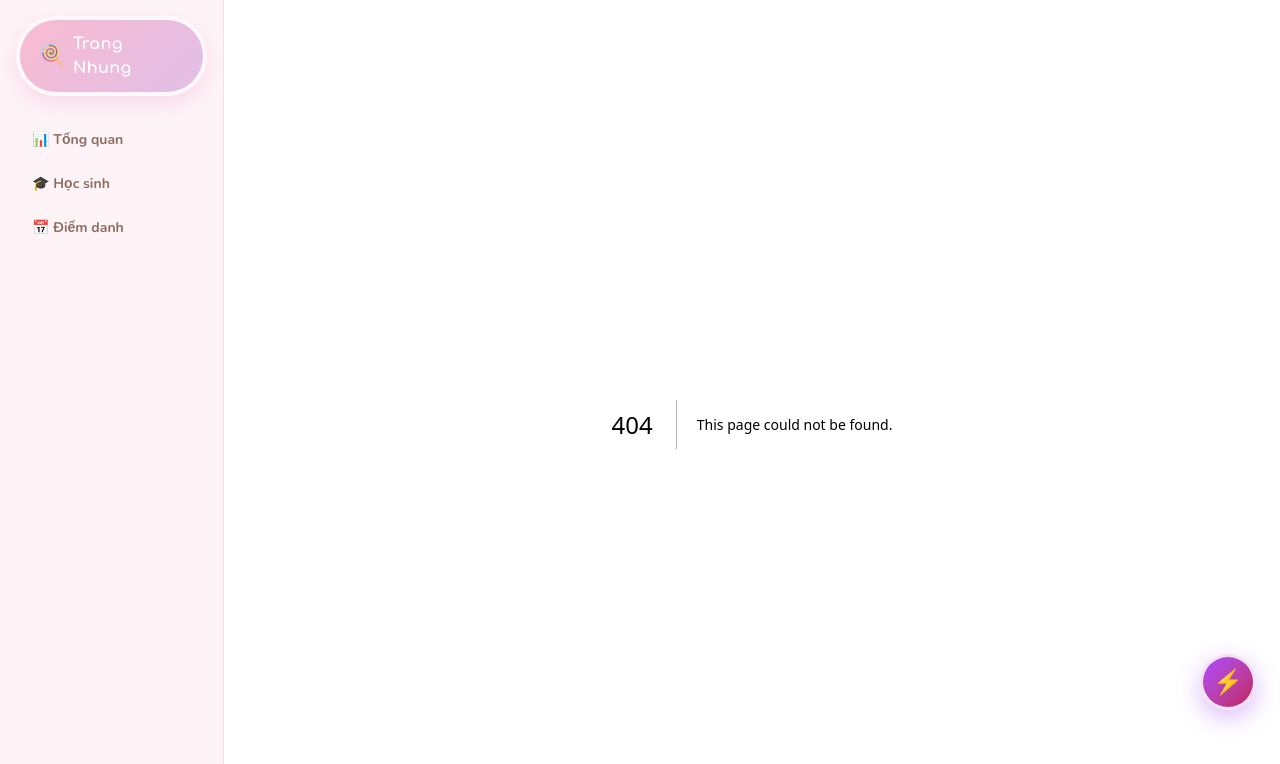
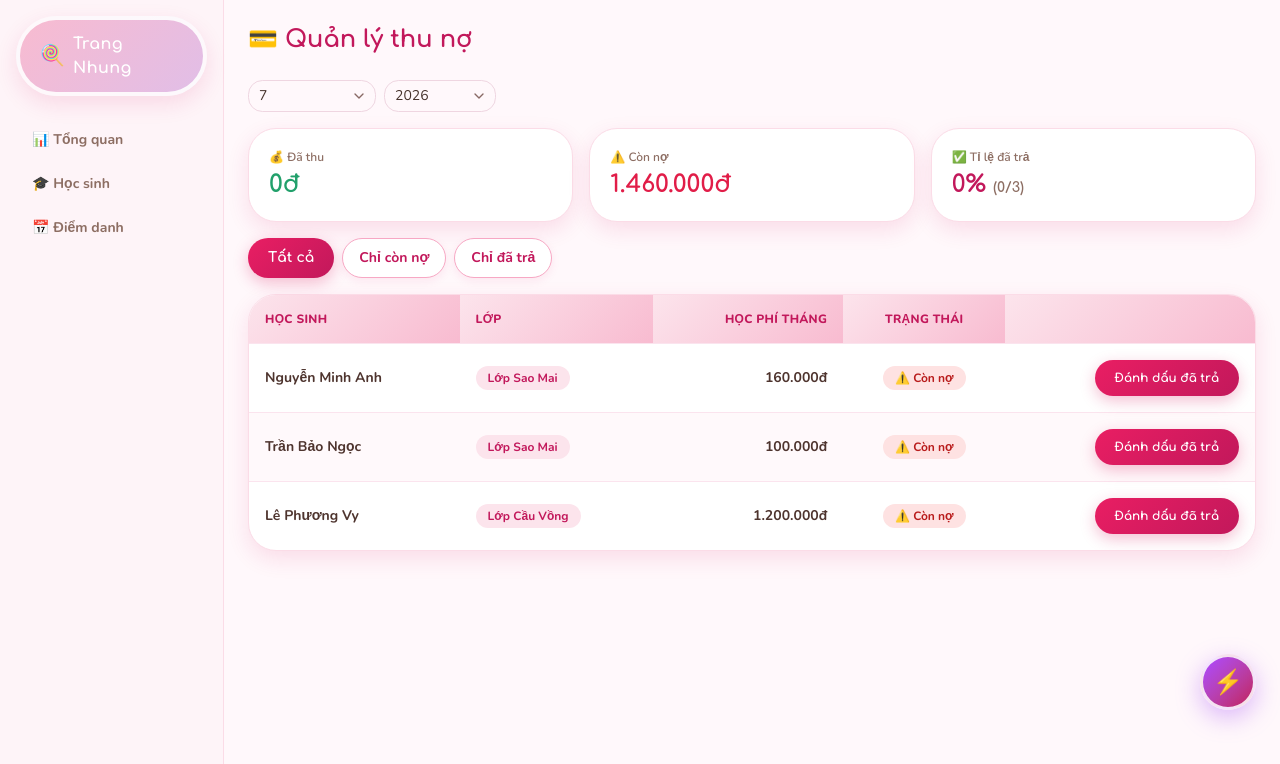
Before and after one commit to xuanTruongIT04/quan-ly-hoc-sinh, a Next.js app: page /debts in a window 1280 px wide. Before the commit this address had no page. Shown: the top 764 px of the page. Built offline with nearby package versions, Linux system fonts and the light colour scheme.

Commit message:
feat(debts): SP-2 trang /debts Quản lý thu nợ — 3 thẻ tổng + toggle trả/nợ + lọc + gắn menu
Co-Authored-By: Claude Opus 4.8 <noreply@anthropic.com>

```diff
--- /dev/null
+++ b/src/app/debts/page.tsx
@@ -0,0 +1,10 @@
+import { DebtsBoard } from '@/components/debts/DebtsBoard'
+
+export default function DebtsPage() {
+  return (
+    <div className="space-y-6">
+      <h1 className="font-heading text-2xl font-bold text-[#c2185b]">💳 Quản lý thu nợ</h1>
+      <DebtsBoard />
+    </div>
+  )
+}
--- /dev/null
+++ b/src/components/debts/DebtsBoard.tsx
@@ -0,0 +1,115 @@
+'use client'
+import { useState } from 'react'
+import { toast } from 'sonner'
+import { useAppStore } from '@/store/useAppStore'
+import { usePeriodStore } from '@/store/usePeriodStore'
+import { receiptTotal } from '@/lib/fees'
+import { formatPrice } from '@/lib/utils'
+import { MonthYearPicker } from '@/components/dashboard/MonthYearPicker'
+import { Table, TableBody, TableCell, TableHead, TableHeader, TableRow } from '@/components/ui/table'
+
+type Filter = 'all' | 'unpaid' | 'paid'
+
+export function DebtsBoard() {
+  const { students, attendance, getExtraFee, isPaid, setPaid } = useAppStore()
+  const { year, month } = usePeriodStore()
+  const [filter, setFilter] = useState<Filter>('all')
+
+  const rows = students
+    .map((s) => ({
+      s,
+      total: receiptTotal(s, attendance, getExtraFee(s.id, year, month), year, month),
+      paid: isPaid(s.id, year, month),
+    }))
+    .filter((r) => r.total > 0)
+    .sort((a, b) => a.s.sortOrder - b.s.sortOrder)
+
+  const collected = rows.filter((r) => r.paid).reduce((sum, r) => sum + r.total, 0)
+  const owed = rows.filter((r) => !r.paid).reduce((sum, r) => sum + r.total, 0)
+  const paidCount = rows.filter((r) => r.paid).length
+  const ratio = rows.length > 0 ? Math.round((paidCount / rows.length) * 100) : 0
+
+  const shown = rows.filter((r) => (filter === 'all' ? true : filter === 'paid' ? r.paid : !r.paid))
+
+  function toggle(id: string, next: boolean) {
+    setPaid(id, year, month, next)
+    toast.success(next ? 'Đã đánh dấu ĐÃ TRẢ' : 'Đã đánh dấu CHƯA TRẢ')
+  }
+
+  return (
+    <div className="space-y-4">
+      <MonthYearPicker />
+
+      <div className="grid grid-cols-1 gap-4 md:grid-cols-3">
+        <div className="candy-card">
+          <div className="text-xs font-semibold text-[#8d6e63]">💰 Đã thu</div>
+          <div className="mt-1 font-heading text-2xl font-bold text-[#22a06b]">{formatPrice(collected)}</div>
+        </div>
+        <div className="candy-card">
+          <div className="text-xs font-semibold text-[#8d6e63]">⚠️ Còn nợ</div>
+          <div className="mt-1 font-heading text-2xl font-bold text-[#e11d48]">{formatPrice(owed)}</div>
+        </div>
+        <div className="candy-card">
+          <div className="text-xs font-semibold text-[#8d6e63]">✅ Tỉ lệ đã trả</div>
+          <div className="mt-1 font-heading text-2xl font-bold text-[#c2185b]">{ratio}% <span className="text-sm font-bold text-[#8d6e63]">({paidCount}/{rows.length})</span></div>
+        </div>
+      </div>
+
+      <div className="flex gap-2">
+        {([['all', 'Tất cả'], ['unpaid', 'Chỉ còn nợ'], ['paid', 'Chỉ đã trả']] as [Filter, string][]).map(([f, label]) => (
+          <button
+            key={f}
+            type="button"
+            onClick={() => setFilter(f)}
+            className={filter === f ? 'candy-btn' : 'candy-btn-outline'}
+          >
+            {label}
+          </button>
+        ))}
+      </div>
+
+      {shown.length === 0 ? (
+        <div className="candy-card p-8 text-center text-[#8d6e63]">Không có học sinh nào trong mục này.</div>
+      ) : (
+        <div className="candy-table">
+          <Table>
+            <TableHeader>
+              <TableRow>
+                <TableHead>Học sinh</TableHead>
+                <TableHead>Lớp</TableHead>
+                <TableHead className="text-right">Học phí tháng</TableHead>
+                <TableHead className="text-center">Trạng thái</TableHead>
+                <TableHead></TableHead>
+              </TableRow>
+            </TableHeader>
+            <TableBody>
+              {shown.map(({ s, total, paid }) => (
+                <TableRow key={s.id}>
+                  <TableCell className="font-bold">{s.fullName}</TableCell>
+                  <TableCell><span className="candy-pill">{s.className}</span></TableCell>
+                  <TableCell className="text-right font-extrabold text-[#c2185b]">{formatPrice(total)}</TableCell>
+                  <TableCell className="text-center">
+                    {paid ? (
+                      <span className="inline-flex items-center rounded-full bg-[#dcfce7] px-3 py-1 text-xs font-bold text-[#15803d]">✓ Đã trả</span>
+                    ) : (
+                      <span className="inline-flex items-center rounded-full bg-[#fee2e2] px-3 py-1 text-xs font-bold text-[#b91c1c]">⚠️ Còn nợ</span>
+                    )}
+                  </TableCell>
+                  <TableCell className="text-right">
+                    <button
+                      type="button"
+                      onClick={() => toggle(s.id, !paid)}
+                      className={paid ? 'candy-btn-outline text-xs' : 'candy-btn text-xs'}
+                    >
+                      {paid ? 'Bỏ đánh dấu' : 'Đánh dấu đã trả'}
+                    </button>
+                  </TableCell>
+                </TableRow>
+              ))}
+            </TableBody>
+          </Table>
+        </div>
+      )}
+    </div>
+  )
+}
--- a/src/components/layout/QuickMenu.tsx
+++ b/src/components/layout/QuickMenu.tsx
@@ -14,7 +14,7 @@ const MENU_GROUPS: MenuGroup[] = [
     icon: '📊', label: 'BẢNG & THỐNG KÊ',
     items: [
       { icon: '📋', label: 'Xem Điểm Danh Tháng', action: { type: 'nav', href: '/attendance' } },
-      { icon: '💳', label: 'Quản lý Thu nợ', action: { type: 'toast', message: SOON } },
+      { icon: '💳', label: 'Quản lý Thu nợ', action: { type: 'nav', href: '/debts' } },
       { icon: '💰', label: 'Bảng phụ phí', action: { type: 'toast', message: SOON } },
       { icon: '📊', label: 'Xuất Excel', action: { type: 'toast', message: SOON } },
       { icon: '📋', label: 'Bảng tổng hợp', action: { type: 'nav', href: '/' } },
```
